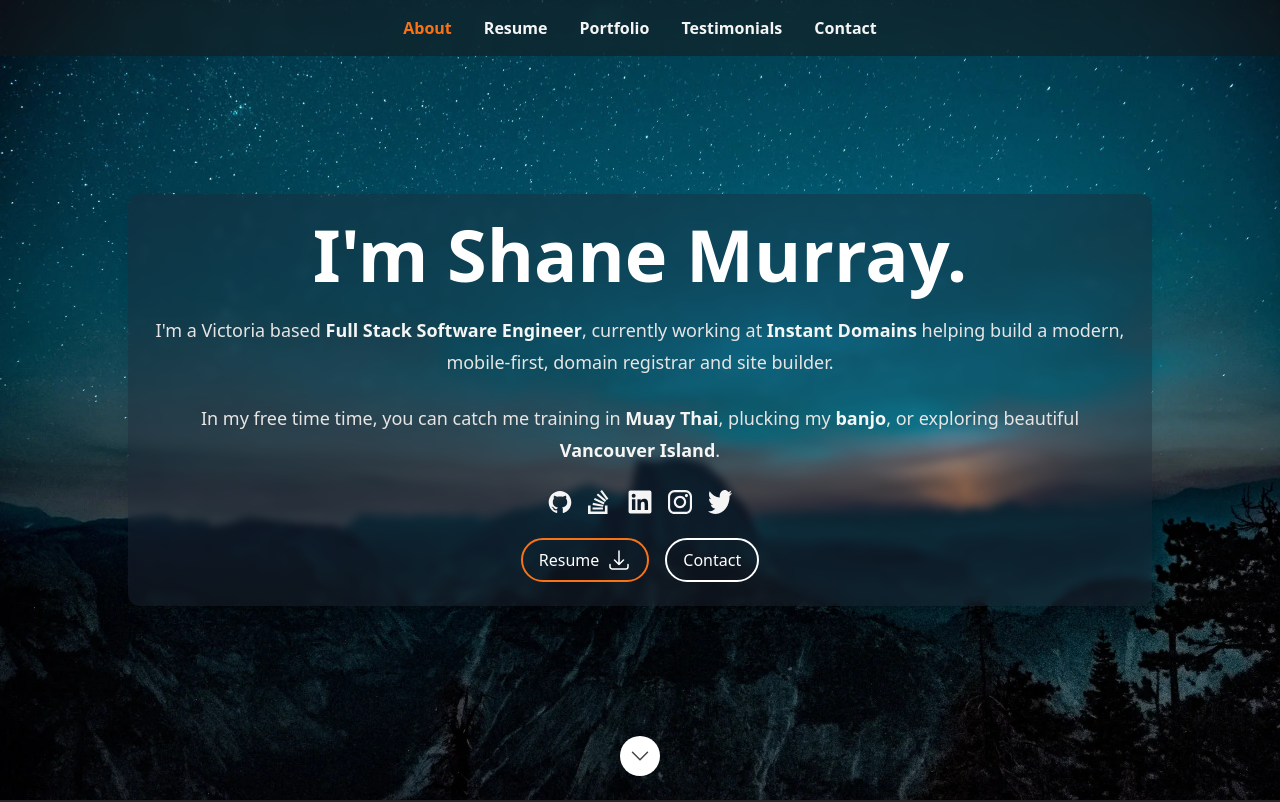
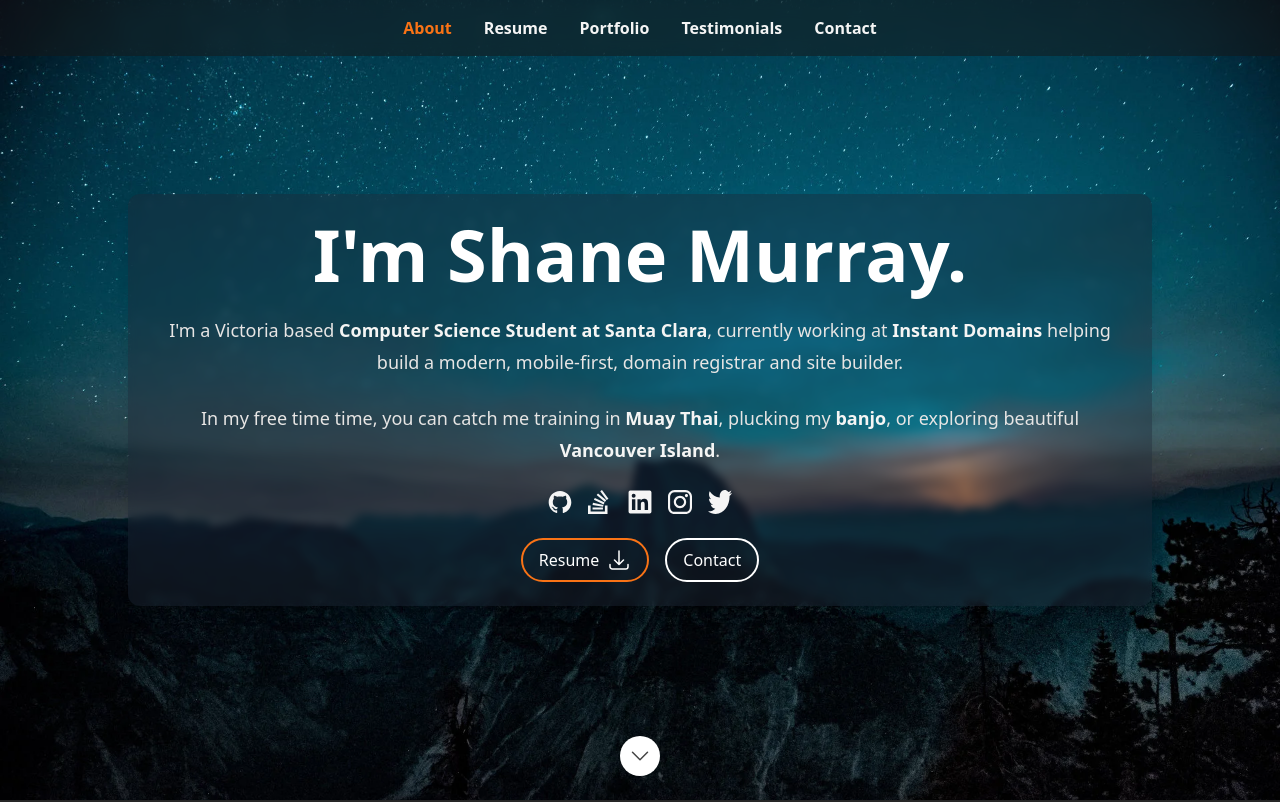
Before and after one commit to Shmurray12/shane-resume, a Next.js app: page / in a window 1280 px wide. Shown: the top 802 px of the page. Built offline with nearby package versions, Linux system fonts and the light colour scheme.

Commit message:
changed about page

```diff
--- a/src/data/data.tsx
+++ b/src/data/data.tsx
@@ -73,9 +73,9 @@ export const heroData: Hero = {
   description: (
     <>
       <p className="prose-sm text-stone-200 sm:prose-base lg:prose-lg">
-        I'm a Victoria based <strong className="text-stone-100">Full Stack Software Engineer</strong>, currently working
-        at <strong className="text-stone-100">Instant Domains</strong> helping build a modern, mobile-first, domain
-        registrar and site builder.
+        I'm a Victoria based <strong className="text-stone-100">Computer Science Student at Santa Clara</strong>,
+        currently working at <strong className="text-stone-100">Instant Domains</strong> helping build a modern,
+        mobile-first, domain registrar and site builder.
       </p>
       <p className="prose-sm text-stone-200 sm:prose-base lg:prose-lg">
         In my free time time, you can catch me training in <strong className="text-stone-100">Muay Thai</strong>,
```
